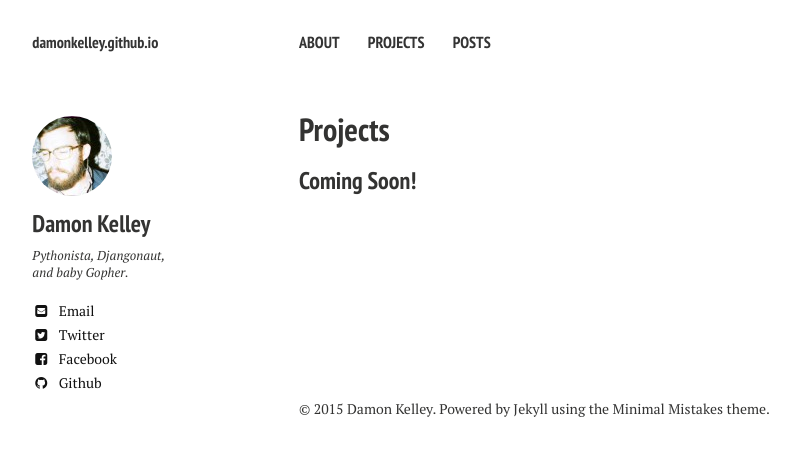
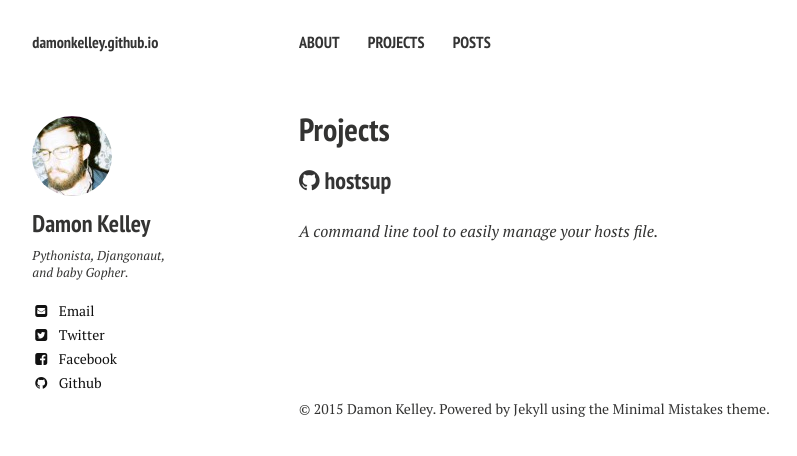
Before and after one commit to damonkelley/damonkelley.github.io, a Jekyll site: the page built from projects/index.md, in a window 1280 px wide. Shown: the top 456 px of the page, without its empty margins (21-818 px from the left). Built offline with Jekyll 4.4.1, drawn with Linux system fonts in a browser that asks for light colours; nearby versions of some CDN libraries.

Commit message:
Add hostsup to the project page.

```diff
--- a/projects/index.md
+++ b/projects/index.md
@@ -6,4 +6,6 @@ modified: 2014-08-08T20:53:07.573882-04:00
 comments: false
 ---
 
-### Coming Soon!
+###[<i class="fa fw fa-github"></i> hostsup](http://github.com/damonkelley/hostsup)
+
+_A command line tool to easily manage your hosts file._
```
